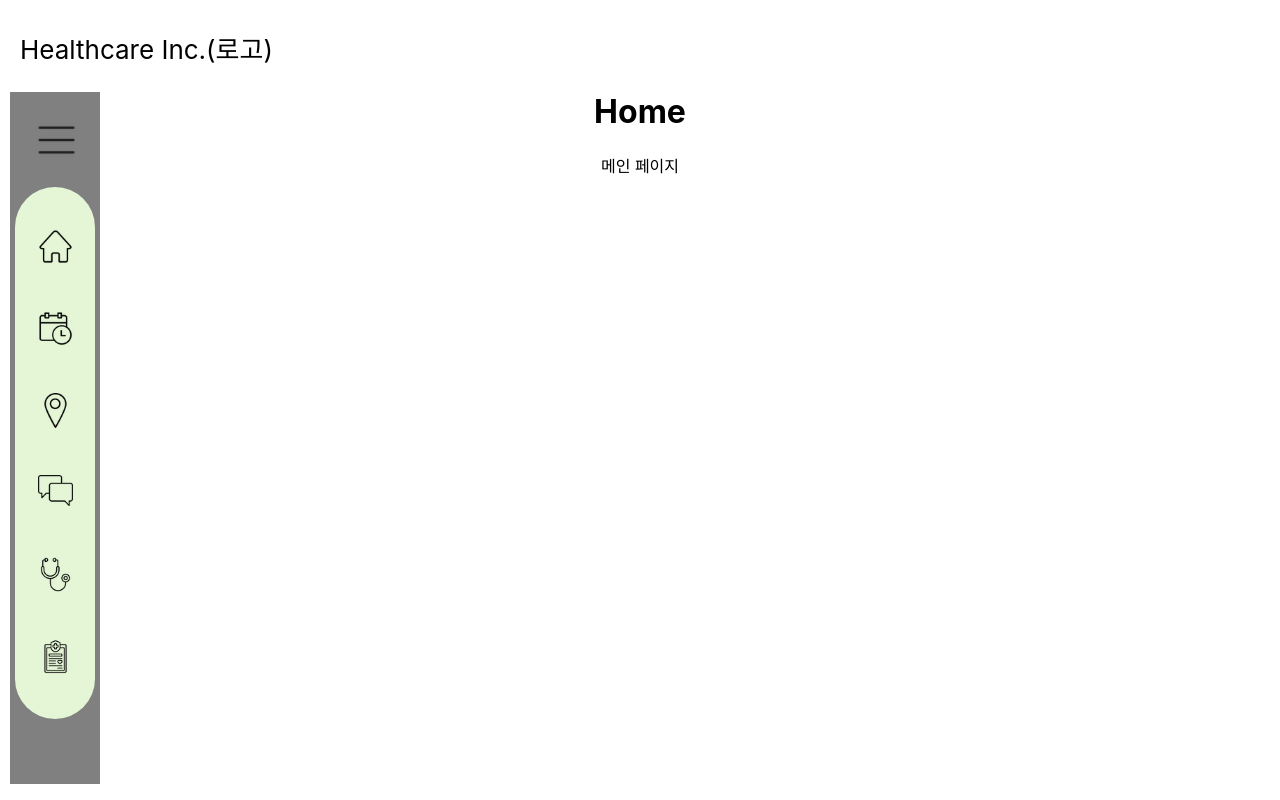
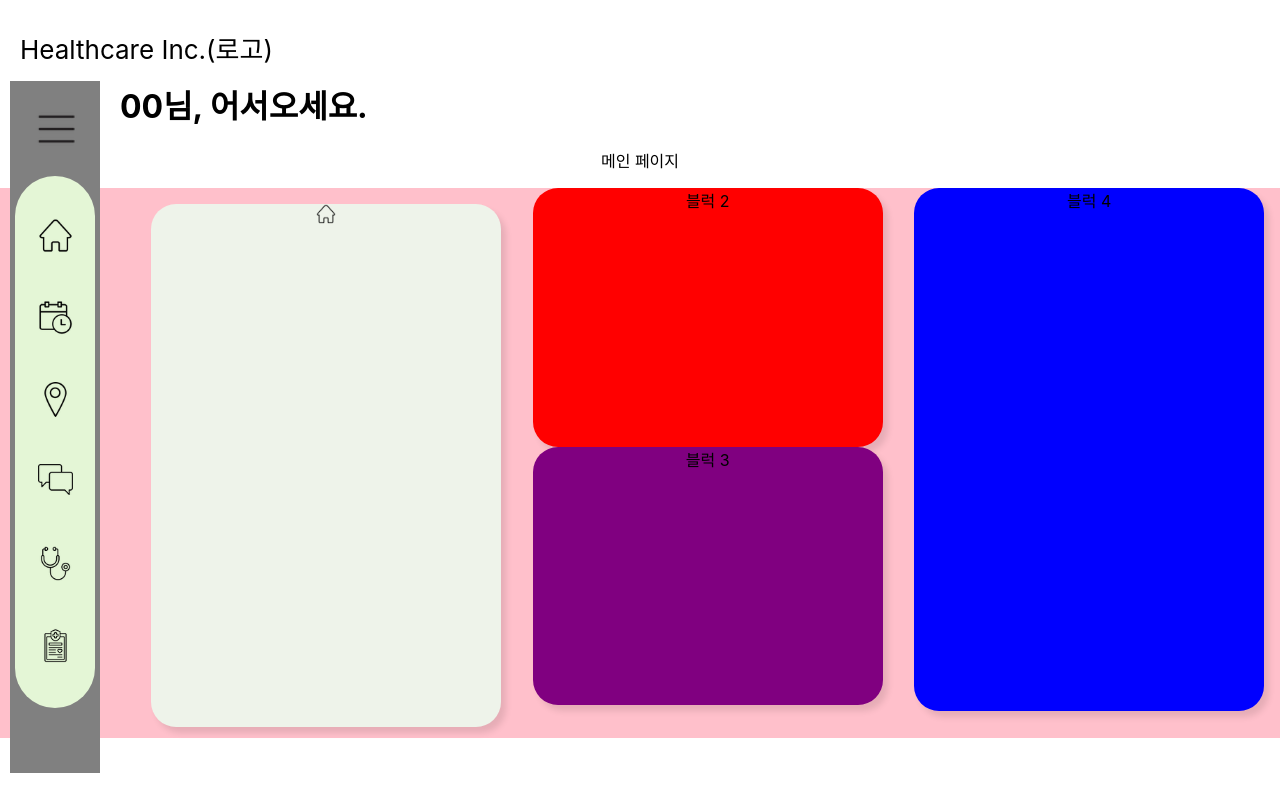
Before and after one commit to minzero31/codeit-2024-summer-project, a React (Create React App) app: page / in a window 1280 px wide. Built offline with nearby package versions, Linux system fonts and the light colour scheme.

Commit message:
사이트 이름 수정, 메인 페이지 구조 짜기

```diff
--- a/public/index.html
+++ b/public/index.html
@@ -24,10 +24,10 @@
       work correctly both with client-side routing and a non-root public URL.
       Learn how to configure a non-root public URL by running `npm run build`.
     -->
-    <title>React App</title>
+    <title>Health Care</title>
   </head>
   <body>
-    <noscript>You need to enable JavaScript to run this app.</noscript>
+    <noscript>이게 뭔가영</noscript>
     <div id="root"></div>
     <!--
       This HTML file is a template.
--- /dev/null
+++ b/src/components/Home.css
@@ -0,0 +1,61 @@
+div {
+}
+
+h1 {
+    text-align: left;
+    margin-left: 120px;
+    margin-top: 10px;
+}
+
+main {
+    display: flex;
+    flex-direction: row;
+    //column-count: 4;
+    height: 550px;
+    background-color: pink;
+}
+
+.para0 {
+    width: 150px;
+}
+
+.para1, .para2, .para3 {
+    width: 33%;
+}
+
+.para1 {
+}
+.para2 {
+}
+.para3 {
+}
+
+section {
+    box-shadow: 5px 6px 6px rgba(0, 0, 0, 0.1);
+    border-radius: 25px;
+    width: 350px;
+    margin: 0px auto; /*para 내에서 중앙정렬*/
+}
+
+.block1 {
+    background-color: #EEF3EA;
+    height:95%;
+}
+
+#usrImg {
+    height: 20px;
+    width: auto;
+}
+
+.block2 {
+    background-color: red;
+    height: 47%;
+}
+.block3 {
+    background-color: purple;
+    height: 47%;
+}
+.block4 {
+    background-color: blue;
+    height: 95%;
+}
--- a/src/components/Home.js
+++ b/src/components/Home.js
@@ -1,11 +1,35 @@
 import React from 'react';
+import './Home.css';
 
 const Home = () => {
   return (
-    <div>
-      <h1>Home</h1>
-      <p>메인 페이지</p>
-    </div>
+    <>
+        <div>
+          <h1>00님, 어서오세요.</h1>
+          <p>메인 페이지</p>
+        </div>
+        <main>
+            <div className='para0'>
+                <p> </p>
+            </div>
+            <div className='para1'>
+                <section className='block1'>
+                    <p><img id='usrImg' src="images/home2_icon.png" alt="Home" /></p>
+                </section>
+            </div>
+            <div className='para2'>
+                <section className='block2'>
+                    블럭 2
+                </section>
+                <section className='block3'>
+                    블럭 3
+                </section>
+            </div>
+            <div className='para3'>
+                <section className='block4'>블럭 4</section>
+            </div>
+        </main>
+    </>
   );
 };
 
```
